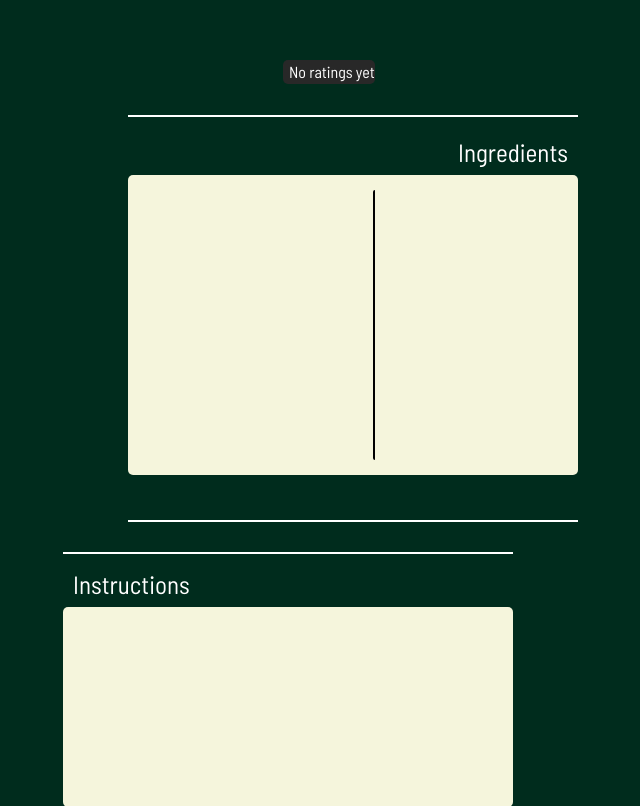
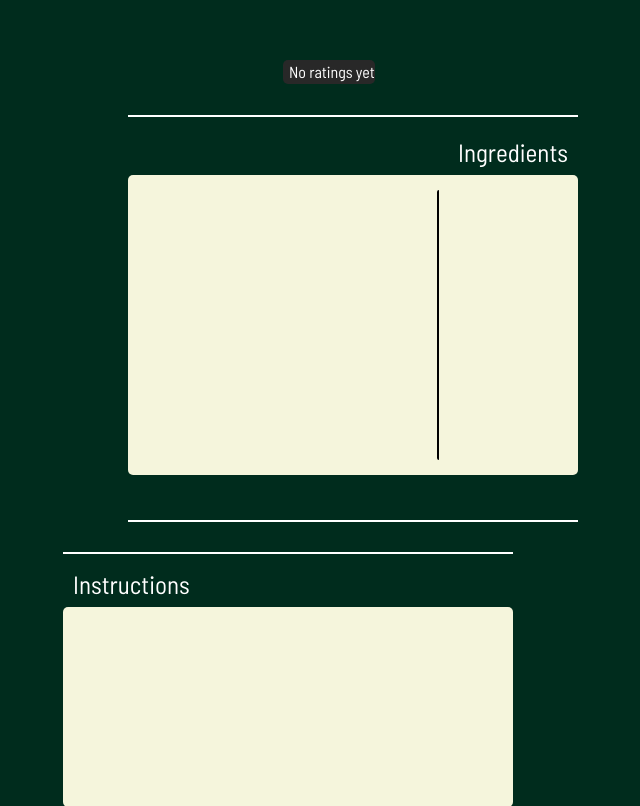
Before and after one commit to xNatthapol/SIP, a Django app: template SIP/templates/sip/cocktail_detail.html in a window 1280 px wide. Shown: the part 110-916 px from the top of the page, without its empty margins (452-1092 px from the left). Run offline with Django 4.2, Linux system fonts and the light colour scheme; the template is opened without the code that fills it, so the values that code supplies are empty; parts of the project's set-up code (start-up, migrations or seed data) failed here and were passed over; some libraries are stand-ins or nearby versions; some web fonts are replaced.

Commit message:
improved detail page UI and fix None measure unit

```diff
--- a/SIP/templates/sip/cocktail_detail.html
+++ b/SIP/templates/sip/cocktail_detail.html
@@ -11,7 +11,15 @@
 <style>
     body {
         background-color: #002C1D;
-        position: relative;
+        /* background-color: aqua; */
+        /* position: static; */
+        /* overflow-x: scroll; */
+    }
+
+    @media all and (max-width: 1250px) {
+        img {
+            display: none;
+        }
     }
 
     .text {
@@ -58,20 +66,23 @@
 
     #ingr-names, #ingr-measure {
         list-style: none;
-        /* margin-left: 0p
-        padding-left: 0px; */
     }
 
     #ingr-names {
         margin-left: 15px;
+        height: 100%;
+        width: 100%;
+        overflow-y: scroll;
+        overflow-x: scroll;
     }
 
     #ingr-measure {
-        margin-left: 215px;
         padding-left: 15px;
         border-left: black solid 2px;
         border-radius: 2px;
-        /* background-color: aqua; */
+        width: 43%;
+        overflow-x: scroll;
+        overflow-y: scroll;
     }
 
     #cock-text {
@@ -276,7 +287,12 @@
                 </div>
                 <div class="text" id="ingr-measure">
                     {% for ingredient in cocktail.cocktailingredient_set.all %}
-                        <li class="text" id="measure">{{ ingredient.measure }}</li>
+                        <!-- <li class="text" id="measure">{{ ingredient.measure }}</li> -->
+                        {% if ingredient.measure %}
+                            <li class="text" id="measure">{{ ingredient.measure }}</li>
+                        {% else %}
+                            <li class="text" id="measure">Varies</li>
+                        {% endif %}
                     {% endfor %}
                 </div>
             </div>
@@ -350,7 +366,7 @@
     {% endif %}
 
 
-</body>
+</bodv>
 </html>
 
 {% endblock %}
```
Also changed, not shown: SIP/templates/sip/game.html (+6 -8 lines), SIP/views/cocktail_api.py (+9 -0 lines).
